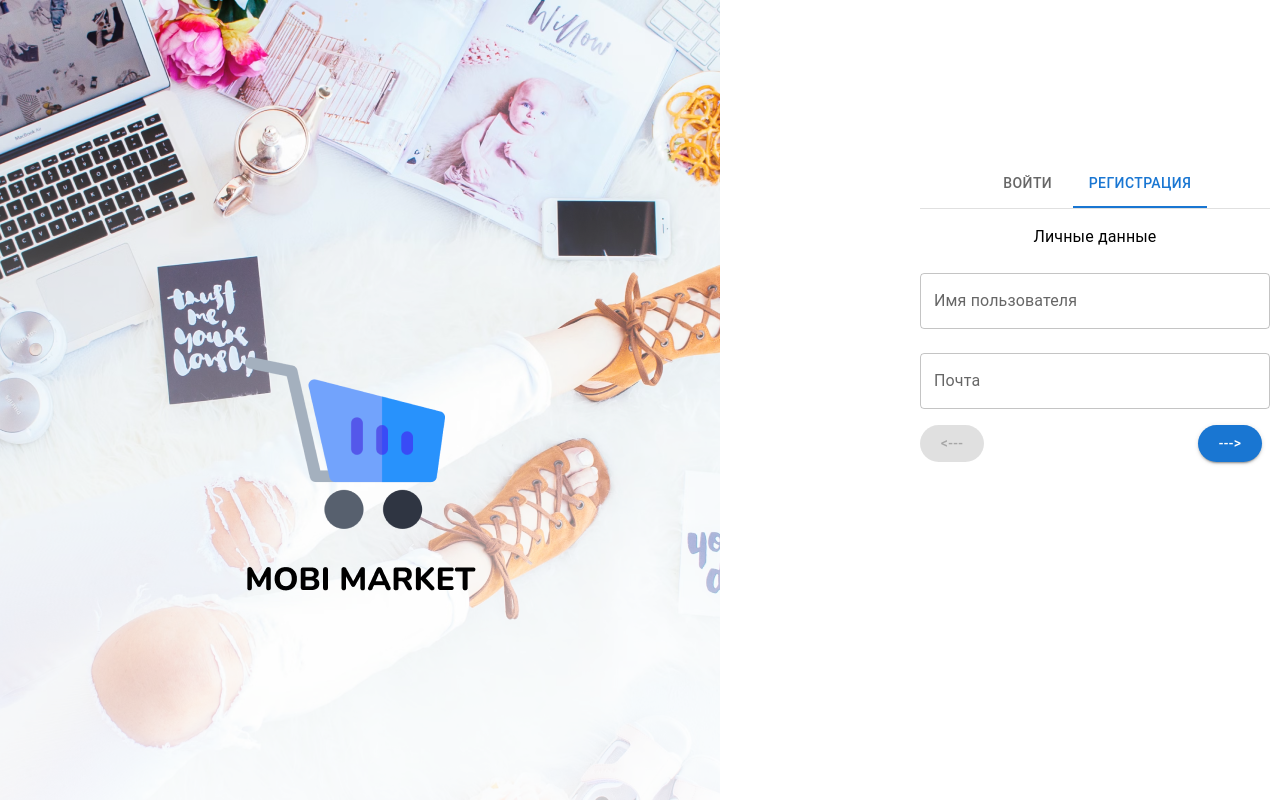
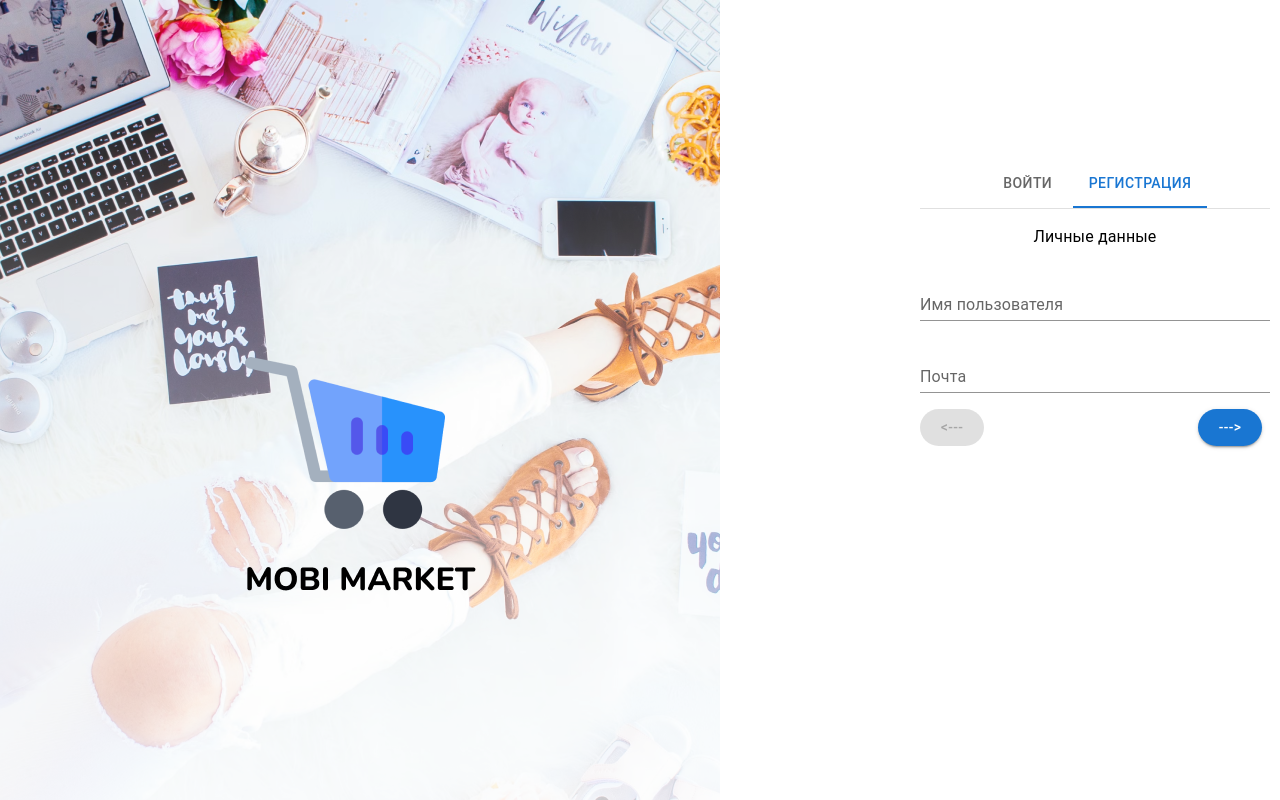
Before and after one commit to KanybekovMaksat/NeobookChallenge, a React (Create React App) app: page / in a window 1280 px wide. Both pictures are taken after a click on the tab "РЕГИСТРАЦИЯ". Shown: the top 800 px of the page. Built offline with nearby package versions, Linux system fonts and the light colour scheme.

Commit message:
style: change input style from outline to standard in Registration component
Modified the input style in the Registration component, changing from outline to standard for a more cohesive appearance

```diff
--- a/src/components/Registration.jsx
+++ b/src/components/Registration.jsx
@@ -51,6 +51,7 @@ export default function Registration() {
                         sx={{ mt: 3 }}
                         key={index}
                         label={field.label}
+                        variant='standard'
                         type={field.type || 'text'}
                     />
                 ))}
```
